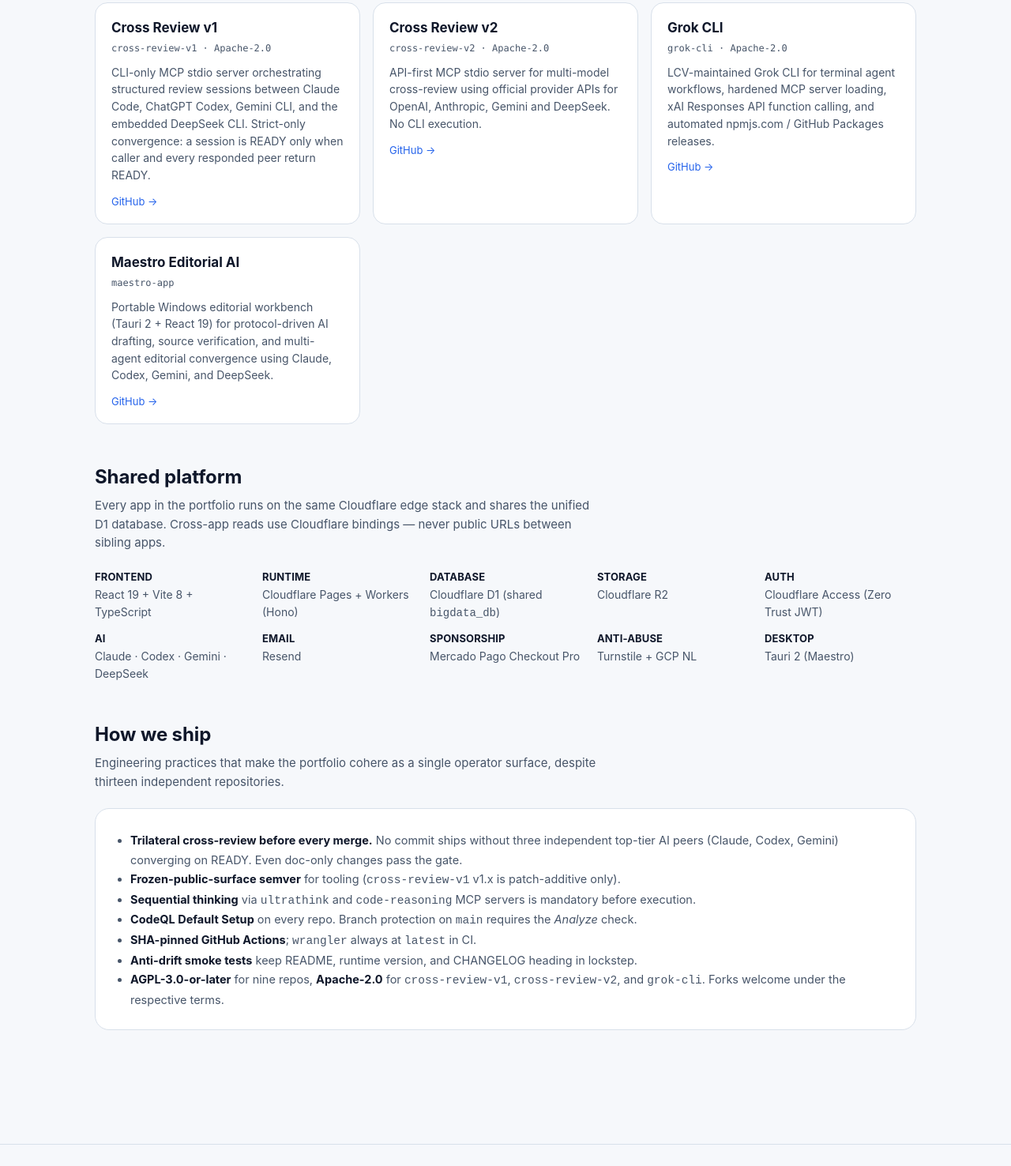
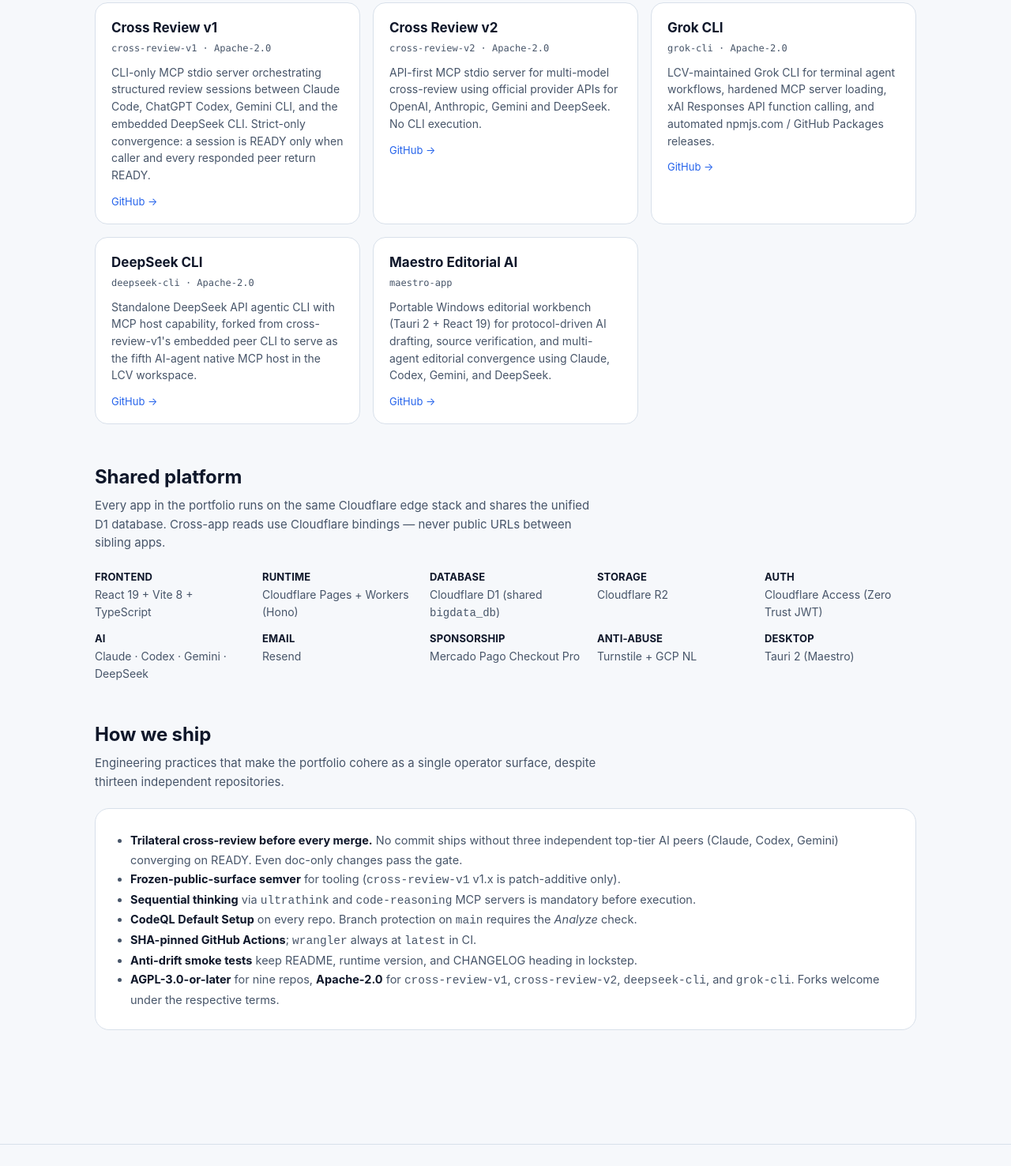
Before and after one commit to LCV-Ideas-Software/.github, a website: page site/index.html in a window 1280 px wide. Shown: the part 1644-3120 px from the top of the page at 79% size. Drawn offline with Linux system fonts and the light colour scheme.

Commit message:
fix: add DeepSeek CLI org card

```diff
--- a/site/index.html
+++ b/site/index.html
@@ -598,6 +598,24 @@
           </article>
 
           <article class="card">
+            <h3>DeepSeek CLI</h3>
+            <div class="repo">deepseek-cli · Apache-2.0</div>
+            <p>
+              Standalone DeepSeek API agentic CLI with MCP host capability,
+              forked from cross-review-v1's embedded peer CLI to serve as the
+              fifth AI-agent native MCP host in the LCV workspace.
+            </p>
+            <div class="links">
+              <a
+                href="https://github.com/LCV-Ideas-Software/deepseek-cli"
+                target="_blank"
+                rel="noopener noreferrer"
+                >GitHub →</a
+              >
+            </div>
+          </article>
+
+          <article class="card">
             <h3>Maestro Editorial AI</h3>
             <div class="repo">maestro-app</div>
             <p>
@@ -681,8 +699,8 @@
             <li>
               <strong>AGPL-3.0-or-later</strong> for nine repos,
               <strong>Apache-2.0</strong> for <code>cross-review-v1</code>,
-              <code>cross-review-v2</code>, and <code>grok-cli</code>. Forks
-              welcome under the respective terms.
+              <code>cross-review-v2</code>, <code>deepseek-cli</code>, and
+              <code>grok-cli</code>. Forks welcome under the respective terms.
             </li>
           </ul>
         </div>
```
